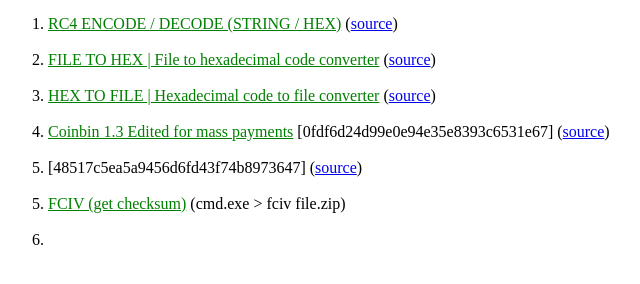
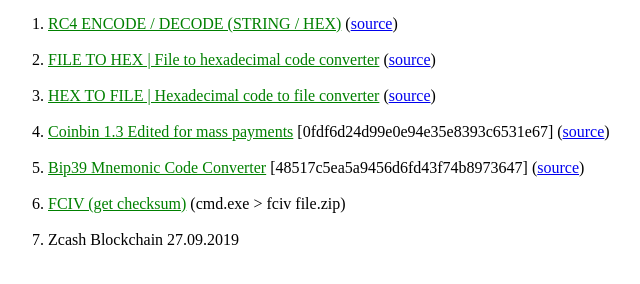
Before and after one commit to megatoolzzz/megatoolzzz.github.io, a plain HTML site: page index.html in a window 1280 px wide. Shown: the part 90-374 px from the top of the page, without its empty margins (18-658 px from the left). Drawn offline with Linux system fonts and the light colour scheme.

Commit message:
Update index.html

```diff
--- a/index.html
+++ b/index.html
@@ -28,10 +28,10 @@
         <br>
         4. <a href="https://github.com/megatoolzzz/megatoolzzz.github.io/raw/master/coinbin-1.3_edited.zip" class="link">Coinbin 1.3 Edited for mass payments</a> [0fdf6d24d99e0e94e35e8393c6531e67] (<a href="https://github.com/OutCast3k/coinbin/" target="_blank">source</a>)<br>
         <br>
-        5. <a href="" class="link"></a> [48517c5ea5a9456d6fd43f74b8973647] (<a href="https://github.com/iancoleman/bip39" target="_blank">source</a>)<br>
+        5. <a href="https://github.com/megatoolzzz/megatoolzzz.github.io/blob/master/bip39-master.zip" class="link">Bip39 Mnemonic Code Converter</a> [48517c5ea5a9456d6fd43f74b8973647] (<a href="https://github.com/iancoleman/bip39" target="_blank">source</a>)<br>
         <br>
-        5. <a href="http://download.microsoft.com/download/c/f/4/cf454ae0-a4bb-4123-8333-a1b6737712f7/windows-kb841290-x86-enu.exe" class="link">FCIV (get checksum)</a> (cmd.exe > fciv file.zip)<br>
+        6. <a href="http://download.microsoft.com/download/c/f/4/cf454ae0-a4bb-4123-8333-a1b6737712f7/windows-kb841290-x86-enu.exe" class="link">FCIV (get checksum)</a> (cmd.exe > fciv file.zip)<br>
         <br>
-        6. <br>
+        7. Zcash Blockchain 27.09.2019<br>
     </body>
 </html>
```
